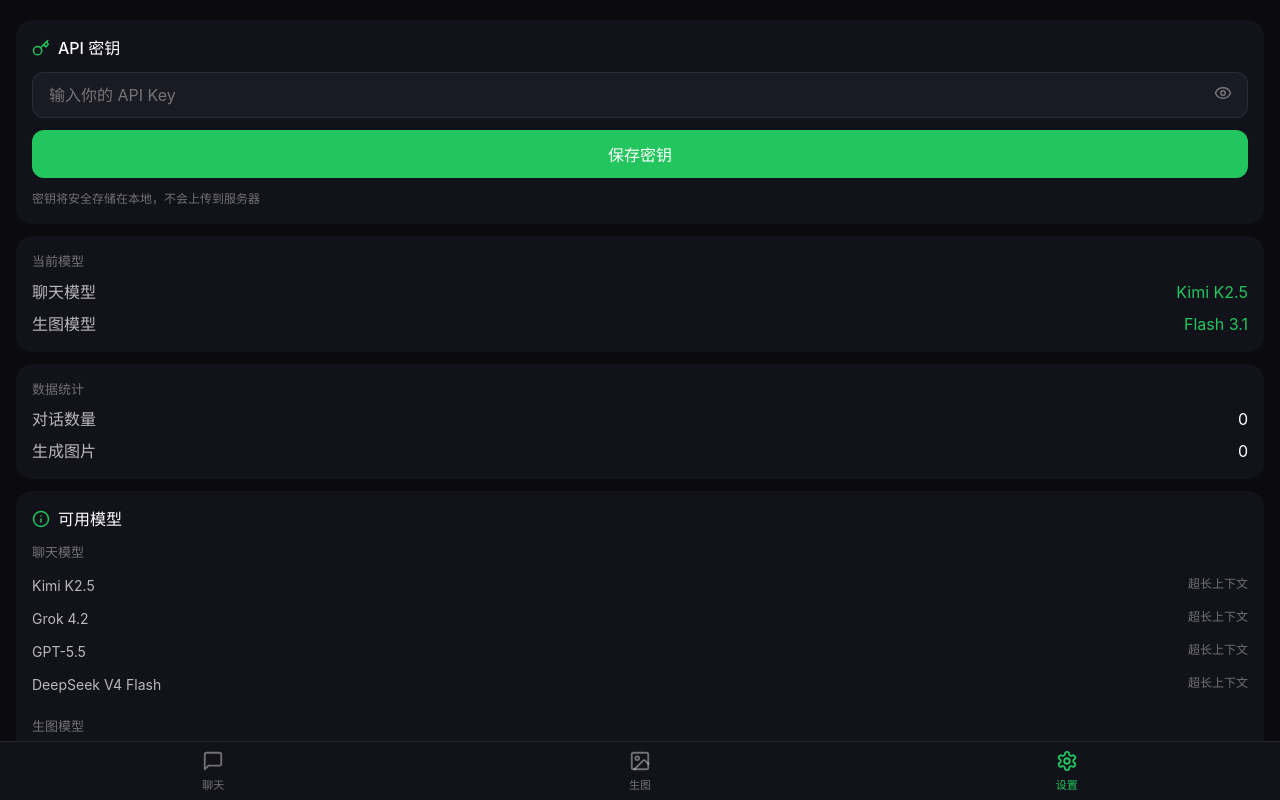
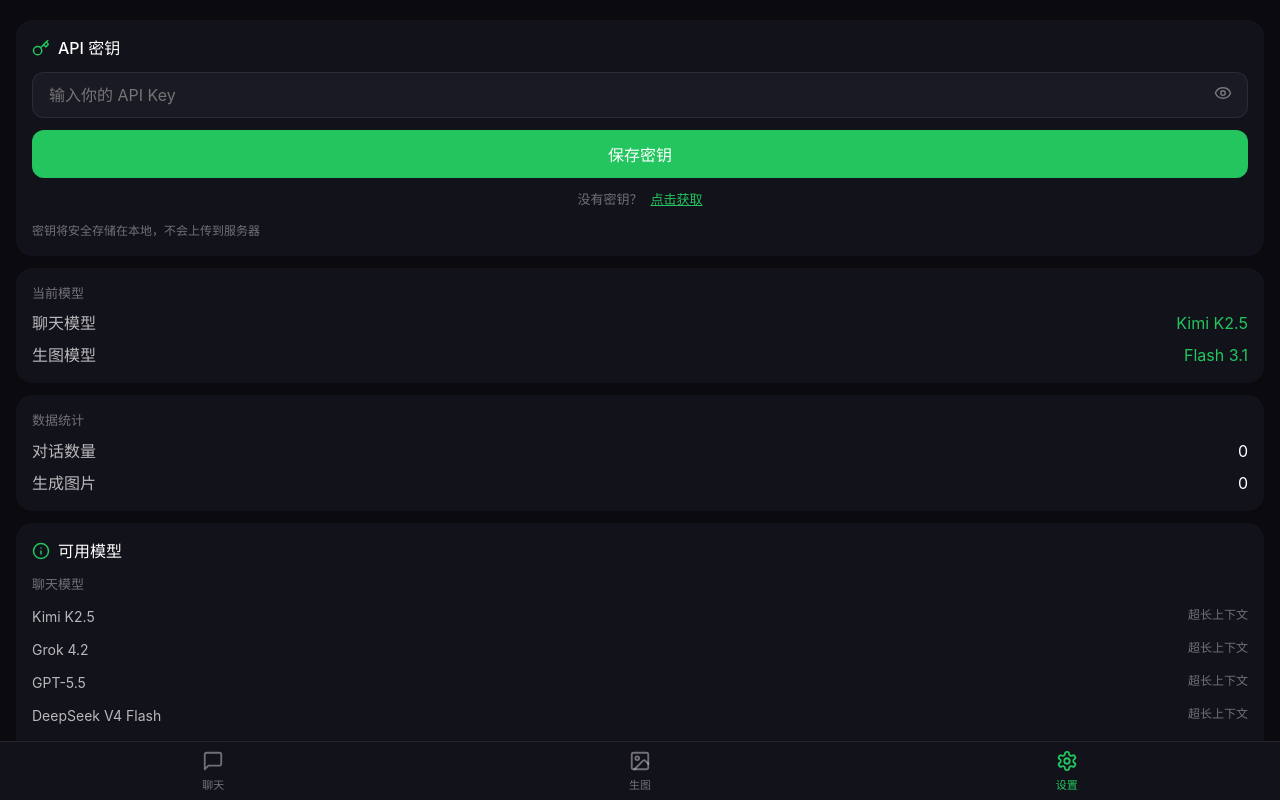
Before and after one commit to acmestar/ai-assistant-mobile, a React (Vite) app: page / in a window 1280 px wide. Both pictures are taken after a click on the button "设置". Built offline with nearby package versions, Linux system fonts and the light colour scheme.

Commit message:
feat: 添加获取API密钥的链接

```diff
--- a/src/SettingsTab.tsx
+++ b/src/SettingsTab.tsx
@@ -64,6 +64,18 @@ export default function SettingsTab() {
         >
           {saved ? <><Check size={18} /> 已保存</> : '保存密钥'}
         </button>
+
+        <div style={{ marginTop: 12, display: 'flex', alignItems: 'center', justifyContent: 'center', gap: 8 }}>
+          <span style={{ fontSize: 13, color: 'var(--text-muted)' }}>没有密钥？</span>
+          <a
+            href="https://api.acmestar.top"
+            target="_blank"
+            rel="noopener noreferrer"
+            style={{ fontSize: 13, color: 'var(--accent)', textDecoration: 'underline' }}
+          >
+            点击获取
+          </a>
+        </div>
 
         <p style={{ fontSize: 12, color: 'var(--text-muted)', marginTop: 12 }}>
           密钥将安全存储在本地，不会上传到服务器
```
